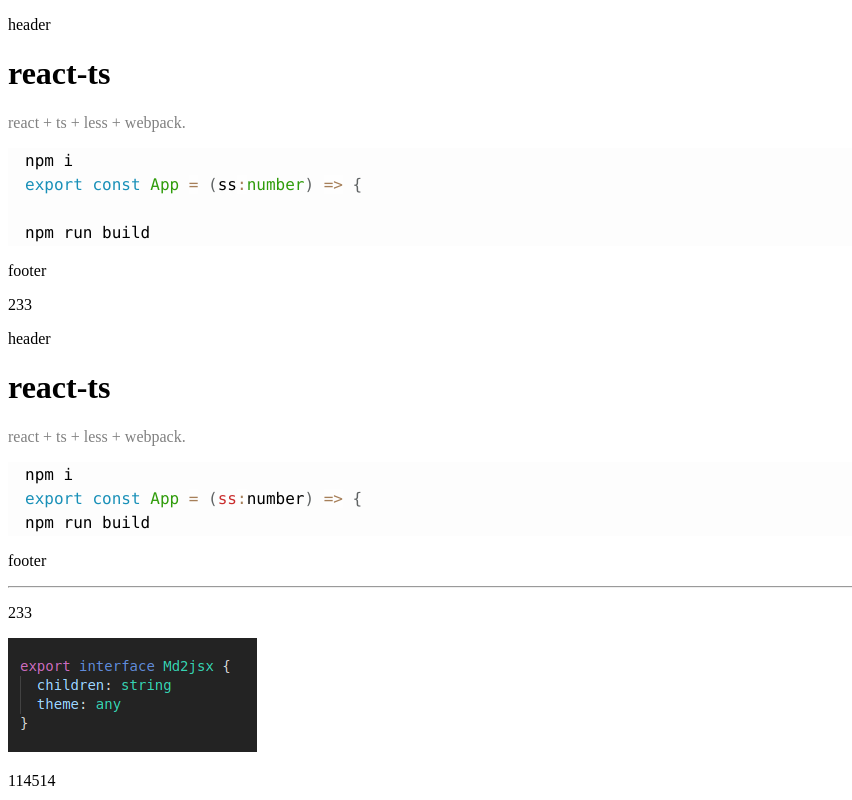
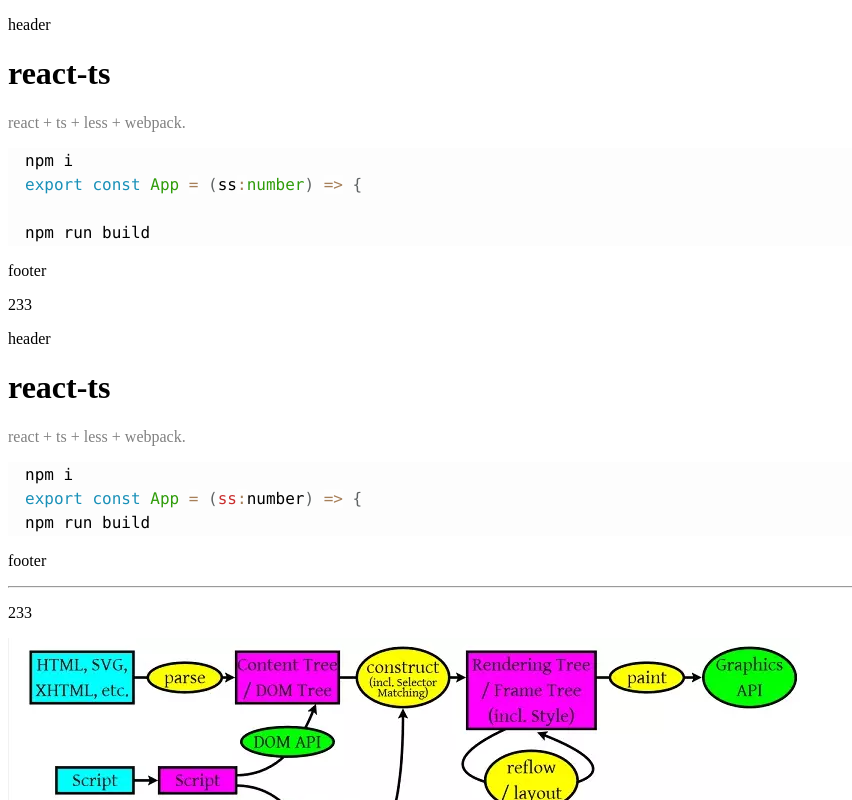
Before and after one commit to Saber2pr/md2jsx, a React app: page / in a window 1280 px wide. Shown: the top 800 px of the page, without its empty margins (0-852 px from the left). Built offline with nearby package versions, Linux system fonts and the light colour scheme; the HTML template or start-up script is replaced by a standard one.

Commit message:
feat(core): img fix width

```diff
--- a/src/components/md2jsx/index.tsx
+++ b/src/components/md2jsx/index.tsx
@@ -85,7 +85,7 @@
   const meta = line.match(REG.imgtype)[0]
   const title = meta.match(REG.imgtype_title)[0].replace(/\[|\]/g, "")
   const url = meta.match(REG.imgtype_url)[0].replace(/\(|\)/g, "")
-  jsx.push(<img key={i} src={url} alt={title} />)
+  jsx.push(<img key={i} src={url} alt={title} style={{ maxWidth: "100%" }} />)
 }
 
 const renderHR = ({ jsx, i, line }: RenderLine) => {
```
Also changed, not shown: src/app.tsx (+1 -1 lines), dom-cssom.webp (added), test_img.png (deleted).
